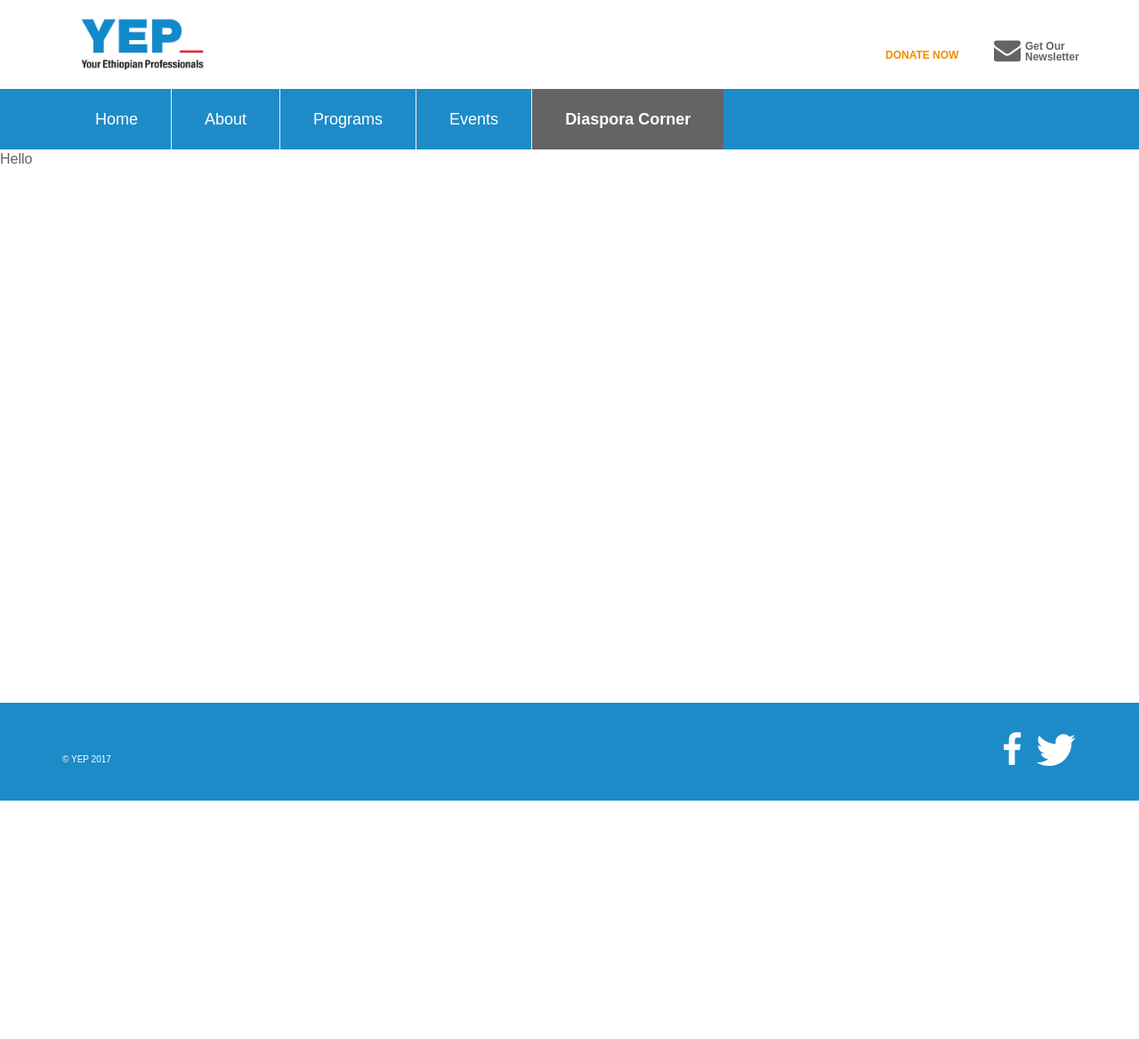
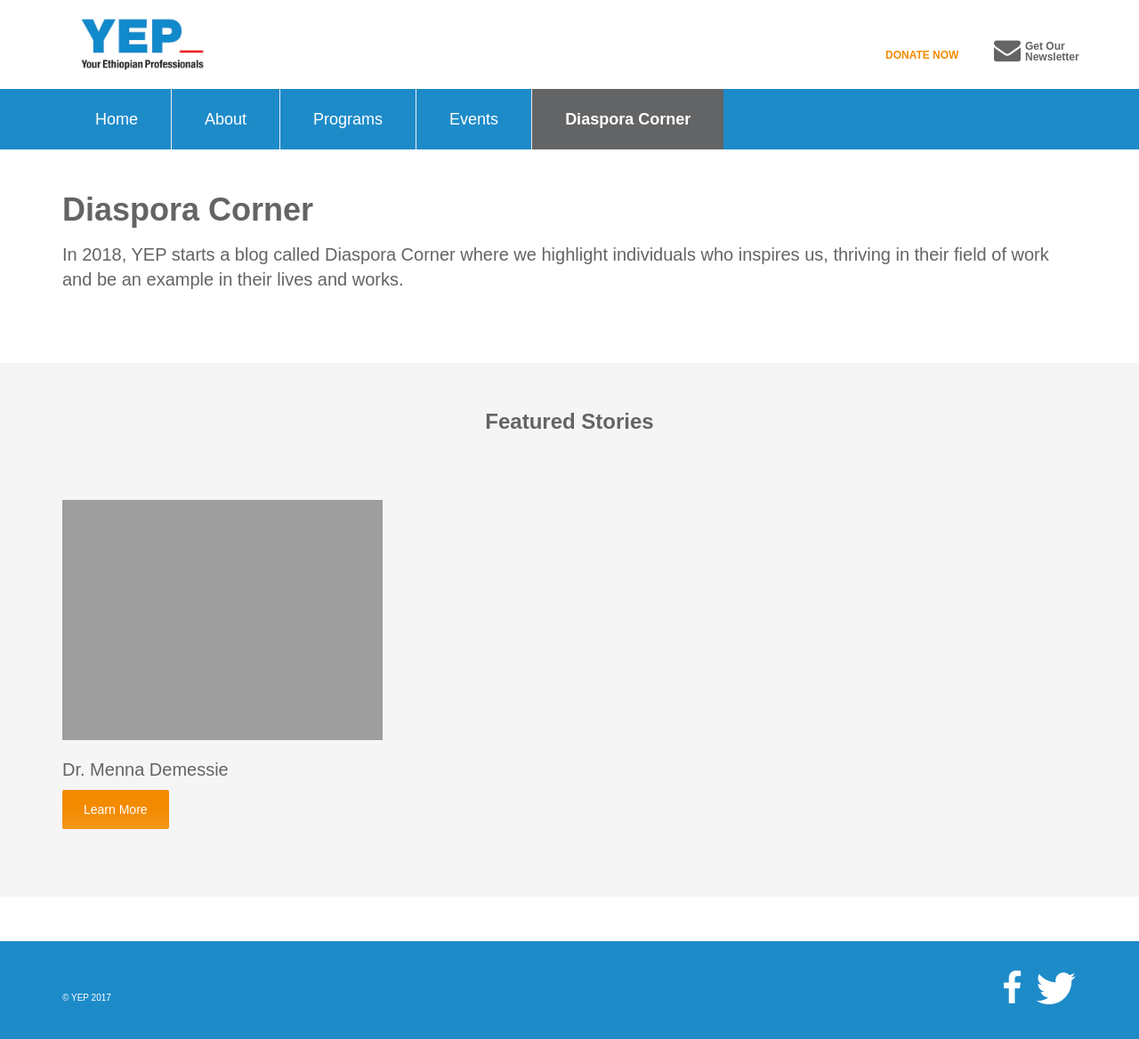
Before and after one commit to YEPNetwork/yepnetwork.github.io, a Jekyll site: the page built from diaspora-corner.html, in a window 1280 px wide. Shown: the whole page at 89% size. Built offline with Jekyll 4.4.1, drawn with Linux system fonts in a browser that asks for light colours; nearby versions of some CDN libraries; some web fonts are replaced; before the commit the page ends 900 px from its top, so only the background shows below that.

Commit message:
Added page.

```diff
--- a/diaspora-corner.html
+++ b/diaspora-corner.html
@@ -5,4 +5,23 @@ group: navigation
 permalink: /diaspora-corner/
 body_class: diaspora
 ---
-Hello
+<div class="prose bg-white">
+  <div class="container pad-by-50">
+    <div class="row">
+      <div class="col-sm-12">
+        <h1 class="margin-top-0 margin-bottom-2">Diaspora Corner</h1>
+      </div>
+      <div class="container">
+        <p style="font-size: 2rem; font-weight: 400; margin-bottom: 1.5em;">
+          In 2018, YEP starts a blog called Diaspora Corner where we highlight individuals who inspires us, thriving in their field of work and be an example in their lives and works.
+        </p>
+      </div>
+    </div>
+  </div>
+</div>
+
+<div class="prose bg-gray">
+  <div class="container pad-by-50">
+    {% include diaspora-cards.html %}
+  </div>
+</div>
```
